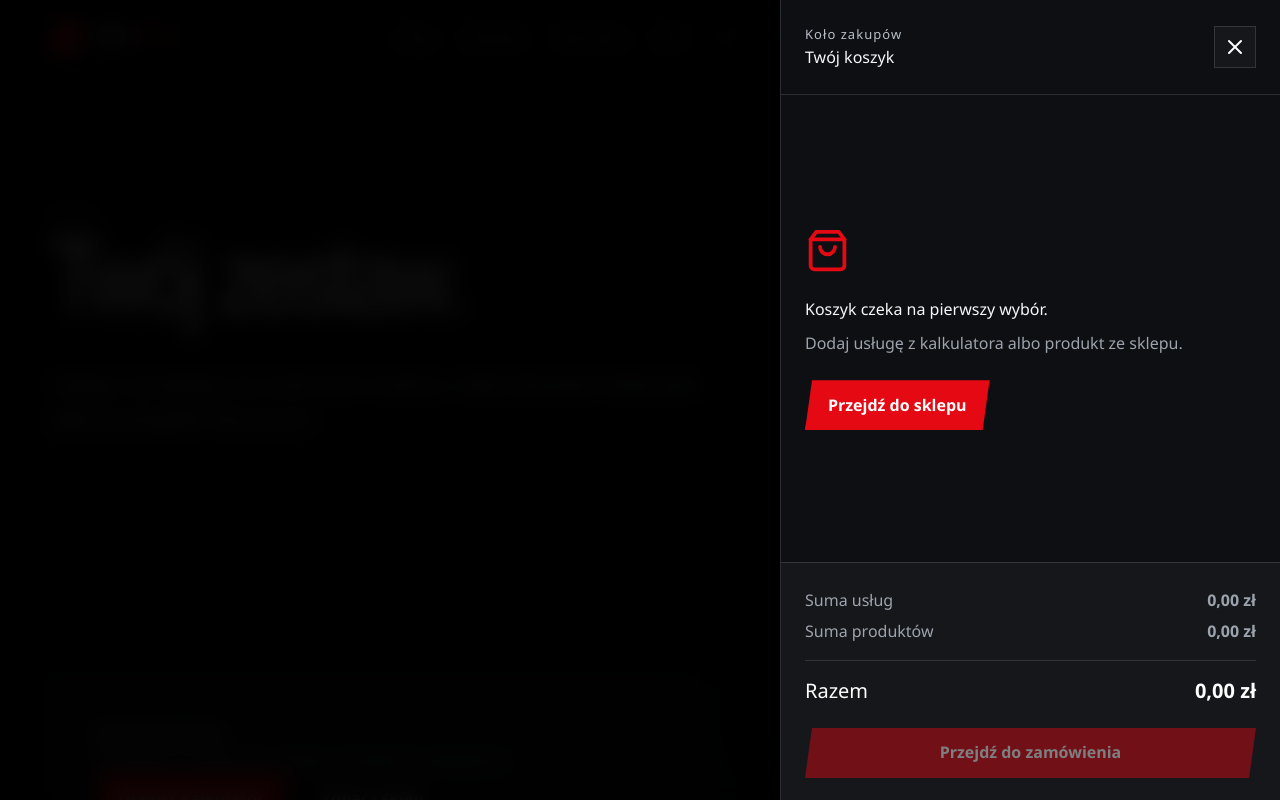
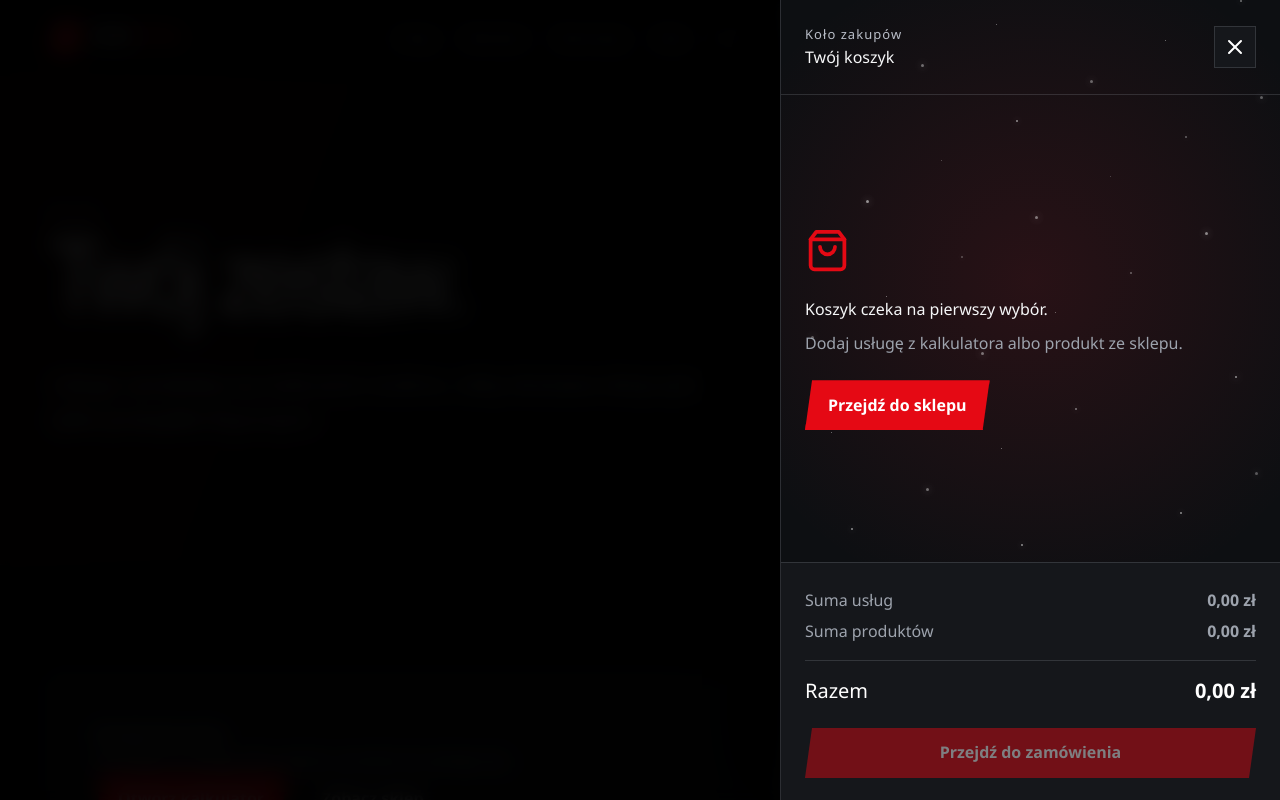
Before and after one commit to ostapsasko-ai/ApexDetail, a Next.js app: page /koszyk in a window 1280 px wide. Both pictures are taken after a click on the button 1072 px from the left and 38 px from the top of the page. Shown: the top 800 px of the page. Built offline with nearby package versions, Linux system fonts and the light colour scheme.

Commit message:
Dodaj animowane cząsteczki w koszyku

```diff
--- a/src/components/cart/cart-drawer.tsx
+++ b/src/components/cart/cart-drawer.tsx
@@ -5,6 +5,14 @@ import { Minus, Plus, ShoppingBag, Trash2, X } from "lucide-react";
 import { useEffect } from "react";
 import { formatPln } from "@/lib/pricing";
 import { useCart } from "./cart-provider";
+
+const PARTICLES = Array.from({ length: 42 }, (_, index) => ({
+  left: `${(index * 37 + 11) % 100}%`,
+  top: `${(index * 61 + 7) % 100}%`,
+  size: 1 + (index % 3),
+  delay: `${-((index * 0.37) % 4)}s`,
+  duration: `${2.8 + (index % 5) * 0.65}s`
+}));
 
 export function CartDrawer() {
   const { items, totals, open, setOpen, removeItem, setQuantity } = useCart();
@@ -23,9 +31,18 @@ export function CartDrawer() {
   if (!open) return null;
   return (
     <div className="cart-overlay" role="presentation" onMouseDown={(event) => { if (event.target === event.currentTarget) setOpen(false); }}>
-      <aside className="cart-drawer" role="dialog" aria-modal="true" aria-labelledby="cart-title">
-        <header><div><p className="eyebrow">Koło zakupów</p><h2 id="cart-title">Twój koszyk</h2></div><button type="button" aria-label="Zamknij koszyk" onClick={() => setOpen(false)}><X /></button></header>
-        <div className="cart-drawer__body">
+      <aside className="cart-drawer relative overflow-hidden" role="dialog" aria-modal="true" aria-labelledby="cart-title">
+        <div className="pointer-events-none absolute inset-0 z-0 overflow-hidden bg-[radial-gradient(circle_at_50%_35%,rgba(239,35,49,0.12),transparent_58%)]" aria-hidden="true">
+          {PARTICLES.map((particle, index) => (
+            <span
+              key={index}
+              className="absolute rounded-full bg-white/55 shadow-[0_0_8px_rgba(255,255,255,0.7)] motion-safe:animate-pulse"
+              style={{ left: particle.left, top: particle.top, width: particle.size, height: particle.size, animationDelay: particle.delay, animationDuration: particle.duration }}
+            />
+          ))}
+        </div>
+        <header className="relative z-10"><div><p className="eyebrow">Koło zakupów</p><h2 id="cart-title">Twój koszyk</h2></div><button type="button" aria-label="Zamknij koszyk" onClick={() => setOpen(false)}><X /></button></header>
+        <div className="cart-drawer__body relative z-10">
           {items.length === 0 ? <div className="empty-state"><ShoppingBag /><h3>Koszyk czeka na pierwszy wybór.</h3><p>Dodaj usługę z kalkulatora albo produkt ze sklepu.</p><Link href="/sklep" className="button" onClick={() => setOpen(false)}>Przejdź do sklepu</Link></div> : items.map((item) => (
             <article className="cart-line" key={item.id}>
               <div><span className="cart-line__kind">{item.kind === "service" ? "Usługa" : "Produkt"}</span><h3>{item.name}</h3>{item.vehicle && <small>Nadwozie: {item.vehicle}</small>}</div>
@@ -35,7 +52,7 @@ export function CartDrawer() {
             </article>
           ))}
         </div>
-        <footer>
+        <footer className="relative z-10">
           <div><span>Suma usług</span><strong>{formatPln(totals.serviceSubtotal)}</strong></div>
           <div><span>Suma produktów</span><strong>{formatPln(totals.productSubtotal)}</strong></div>
           <div className="cart-total"><span>Razem</span><strong>{formatPln(totals.subtotal)}</strong></div>
```
